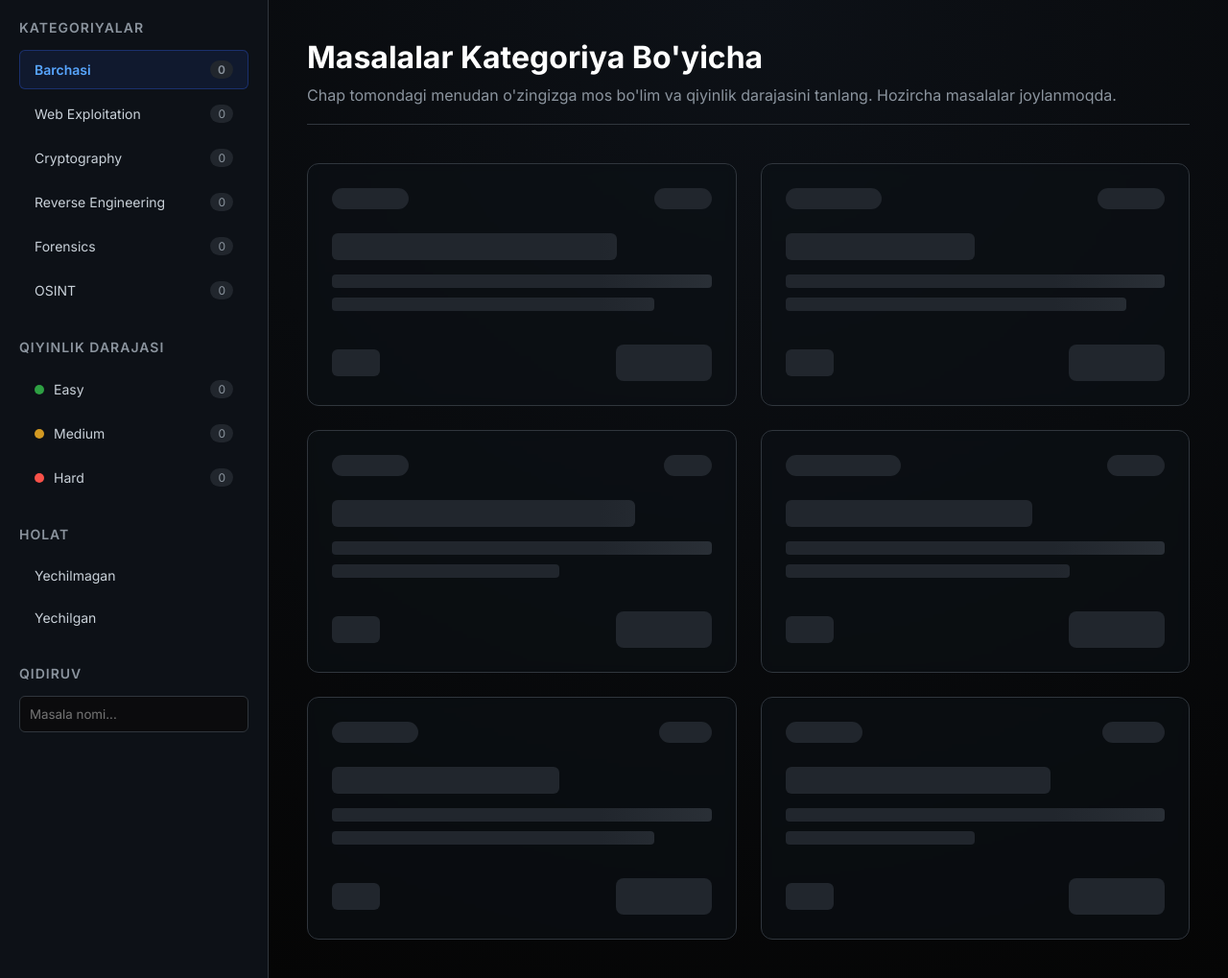
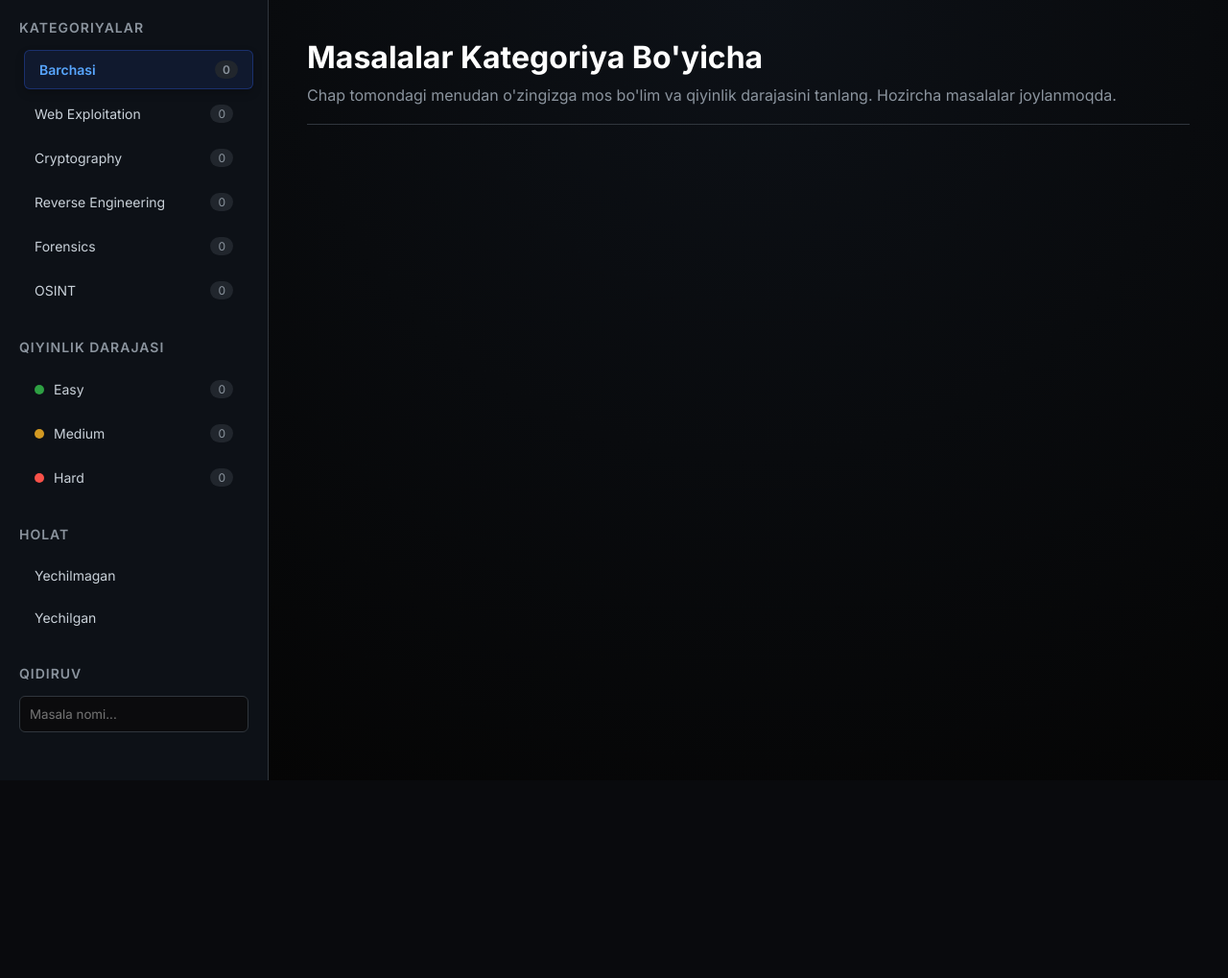
Before and after one commit to uchqunaliyev0-svg/SPARK-CTF-Platform, a Flask app: page /dashboard in a window 1280 px wide. Shown: the part 64-1083 px from the top of the page at 96% size. After the commit the page ends 877 px from the top, so only its background shows below. Run offline with Flask 3, Linux system fonts and the light colour scheme; the visitor is signed in with stand-in values (Sample User, id 1).

Commit message:
Update filter buttons interactivity and clear task skeletons

```diff
--- a/templates/dashboard.html
+++ b/templates/dashboard.html
@@ -138,7 +138,7 @@
             margin-bottom: 5px;
             border-radius: 6px;
             cursor: pointer;
-            transition: 0.2s;
+            transition: all 0.2s ease;
             display: flex;
             justify-content: space-between;
             align-items: center;
@@ -149,6 +149,11 @@
 
         .filter-item:hover {
             background-color: rgba(255, 255, 255, 0.05);
+            transform: translateX(5px);
+        }
+
+        .filter-item:active {
+            transform: translateX(5px) scale(0.98);
         }
 
         .filter-item.active {
@@ -156,6 +161,8 @@
             border-color: rgba(51, 102, 255, 0.3);
             color: var(--accent-hover);
             font-weight: 600;
+            transform: translateX(5px);
+            box-shadow: 0 4px 10px rgba(0, 0, 0, 0.2);
         }
 
         .badge {
@@ -353,99 +360,35 @@
             </div>
 
             <!-- Task Skeletons -->
-            <div class="task-grid">
-                <!-- 1 -->
-                <div class="task-card">
-                    <div class="skel-header">
-                        <div class="skeleton-box skel-tag"></div>
-                        <div class="skeleton-box skel-diff"></div>
-                    </div>
-                    <div class="skeleton-box skel-title"></div>
-                    <div class="skeleton-box skel-desc1"></div>
-                    <div class="skeleton-box skel-desc2"></div>
-                    <div class="skel-footer">
-                        <div class="skeleton-box skel-points"></div>
-                        <div class="skeleton-box skel-btn"></div>
-                    </div>
-                </div>
-
-                <!-- 2 -->
-                <div class="task-card">
-                    <div class="skel-header">
-                        <div class="skeleton-box skel-tag" style="width: 100px;"></div>
-                        <div class="skeleton-box skel-diff" style="width: 70px;"></div>
-                    </div>
-                    <div class="skeleton-box skel-title" style="width: 50%;"></div>
-                    <div class="skeleton-box skel-desc1"></div>
-                    <div class="skeleton-box skel-desc2" style="width: 90%;"></div>
-                    <div class="skel-footer">
-                        <div class="skeleton-box skel-points"></div>
-                        <div class="skeleton-box skel-btn"></div>
-                    </div>
-                </div>
-
-                <!-- 3 -->
-                <div class="task-card">
-                    <div class="skel-header">
-                        <div class="skeleton-box skel-tag"></div>
-                        <div class="skeleton-box skel-diff" style="width: 50px;"></div>
-                    </div>
-                    <div class="skeleton-box skel-title" style="width: 80%;"></div>
-                    <div class="skeleton-box skel-desc1"></div>
-                    <div class="skeleton-box skel-desc2" style="width: 60%;"></div>
-                    <div class="skel-footer">
-                        <div class="skeleton-box skel-points"></div>
-                        <div class="skeleton-box skel-btn"></div>
-                    </div>
-                </div>
-
-                <!-- 4 -->
-                <div class="task-card">
-                    <div class="skel-header">
-                        <div class="skeleton-box skel-tag" style="width: 120px;"></div>
-                        <div class="skeleton-box skel-diff"></div>
-                    </div>
-                    <div class="skeleton-box skel-title" style="width: 65%;"></div>
-                    <div class="skeleton-box skel-desc1"></div>
-                    <div class="skeleton-box skel-desc2" style="width: 75%;"></div>
-                    <div class="skel-footer">
-                        <div class="skeleton-box skel-points"></div>
-                        <div class="skeleton-box skel-btn"></div>
-                    </div>
-                </div>
-
-                 <!-- 5 -->
-                 <div class="task-card">
-                    <div class="skel-header">
-                        <div class="skeleton-box skel-tag" style="width: 90px;"></div>
-                        <div class="skeleton-box skel-diff" style="width: 55px;"></div>
-                    </div>
-                    <div class="skeleton-box skel-title" style="width: 60%;"></div>
-                    <div class="skeleton-box skel-desc1"></div>
-                    <div class="skeleton-box skel-desc2" style="width: 85%;"></div>
-                    <div class="skel-footer">
-                        <div class="skeleton-box skel-points"></div>
-                        <div class="skeleton-box skel-btn"></div>
-                    </div>
-                </div>
-
-                 <!-- 6 -->
-                 <div class="task-card">
-                    <div class="skel-header">
-                        <div class="skeleton-box skel-tag"></div>
-                        <div class="skeleton-box skel-diff" style="width: 65px;"></div>
-                    </div>
-                    <div class="skeleton-box skel-title" style="width: 70%;"></div>
-                    <div class="skeleton-box skel-desc1"></div>
-                    <div class="skeleton-box skel-desc2" style="width: 50%;"></div>
-                    <div class="skel-footer">
-                        <div class="skeleton-box skel-points"></div>
-                        <div class="skeleton-box skel-btn"></div>
-                    </div>
-                </div>
+            <div class="task-grid" id="task-container">
+                <!-- Hozircha bo'sh. Masalalar backenddan shu yerga kelib tushadi -->
             </div>
         </main>
     </div>
 
+    <script>
+        // Kategoriya va qiyinlik tugmalarini "jonlantirish"
+        document.addEventListener('DOMContentLoaded', () => {
+            const filterItems = document.querySelectorAll('.filter-item');
+
+            filterItems.forEach(item => {
+                item.addEventListener('click', function() {
+                    // Agar bu qidiruv oynasi bo'lsa hech nima qilmaymiz
+                    if(this.closest('.filter-section').querySelector('input')) return;
+
+                    // Xuddi shu ro'yxatdagi (ul) boshqa active klasslarni olib tashlaymiz
+                    const parentList = this.closest('.filter-list');
+                    if (parentList) {
+                        parentList.querySelectorAll('.filter-item').forEach(el => {
+                            el.classList.remove('active');
+                        });
+                    }
+
+                    // O'ziga active klassni beramiz
+                    this.classList.add('active');
+                });
+            });
+        });
+    </script>
 </body>
 </html>
```
